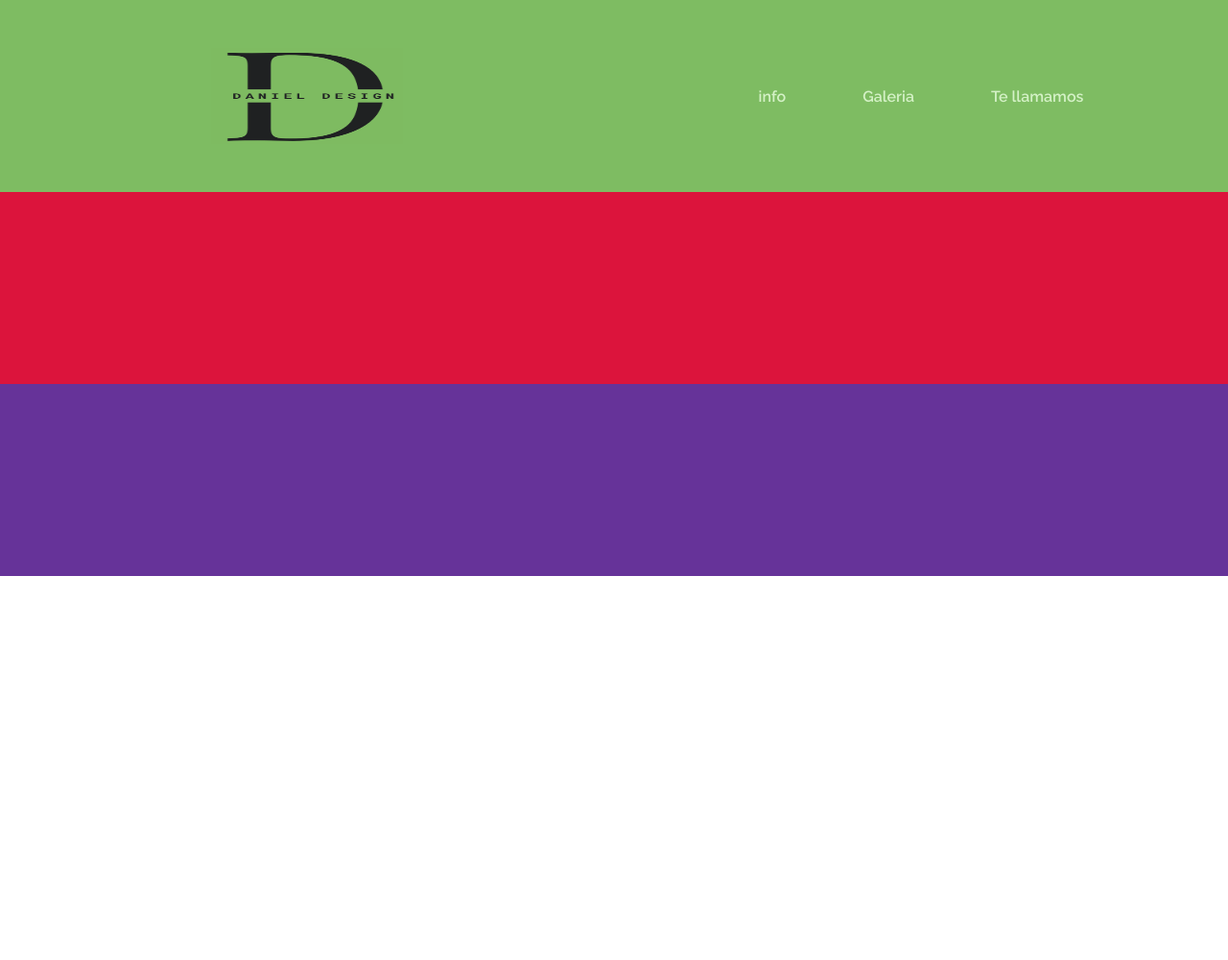
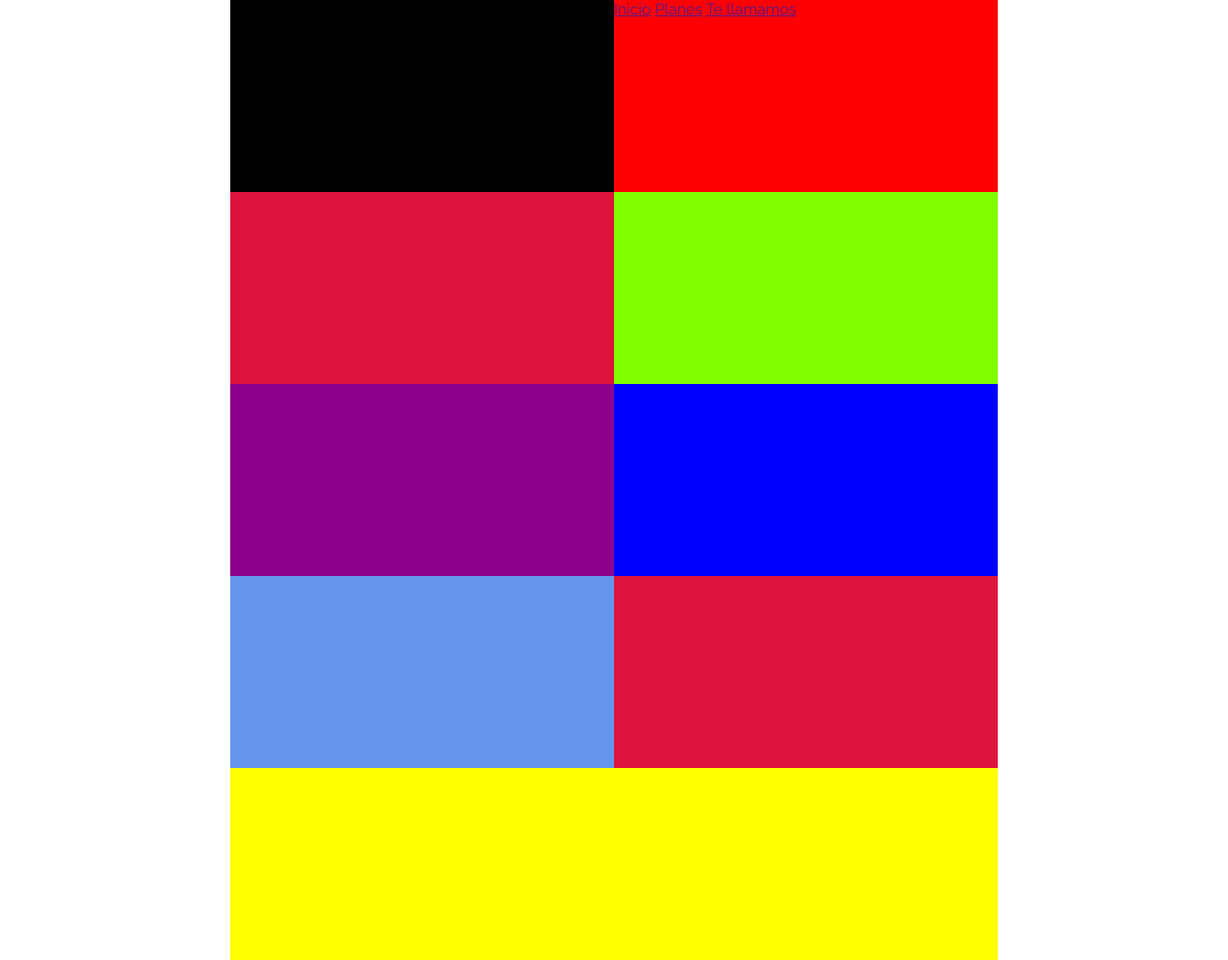
Before and after one commit to mrivdaniel/Landing_Page-NUCBA, a plain HTML site: page index.html in a window 1280 px wide. Shown: the whole page at 96% size. Before the commit the page ends 800 px from the top, so only its background shows below. Drawn offline with Linux system fonts and the light colour scheme.

Commit message:
tengo la maqueta general perfecta, falta hilar mas fino ahora

```diff
--- a/css/style.css
+++ b/css/style.css
@@ -24,111 +24,131 @@ body {
 
 /* fin de los seteos del css */
 
-/* inicio de la maquetacion por cajas */
-
-.sizing {
-    width: 100%;
-    height: 200px;
-}
-
+/* inicio de la maquetacion mas general */
 .body {
     display: flex;
     flex-wrap: wrap;
 }
 
+.header,
+.main,
+.footer {
+    width: 100%;
+    min-width: 150px;
+    height: 200px;
+}
+
 .main {
+    background-color: green;
+}
+
+.footer {
+    background-color: yellow;
+}
+
+.header {
+    display: flex;
+}
+
+.header__logo,
+.nav {
+    width: 100%;
+    height: 200px;
+}
+
+.header__logo {
+    background-color: black;
+}
+
+.nav {
+    background-color: red;
+}
+
+.main {
+    display: flex;
+    flex-wrap: wrap;
+    height: 1000px;
+}
+
+.inicio,
+.cards {
+    width: 100%;
+    height: 200px;
+}
+
+.cards {
+    height: 800px;
+}
+
+.inicio {
+    display: flex;
+}
+
+.inicio__left,
+.inicio__right {
+    width: 100%;
+    height: 200px;
+}
+
+.inicio__left {
     background-color: crimson;
 }
 
-.footer {
-    background-color: rebeccapurple;
+.inicio__right {
+    background-color: chartreuse;
 }
 
-/* fin de lo mas amplio */
-
-/* inicio del header */
-.header {
+.cards {
     display: flex;
-    background-color: var(--navbar_footer);
+    flex-wrap: wrap;
 }
 
-.header__logo {
+.card__one,
+.card__two,
+.card__three,
+.card__four {
     width: 100%;
+    height: 200px;
 }
 
-.nav {
-    width: 100%;
+.card__one {
+    background-color: darkmagenta;
 }
 
-/* inicio del navbar */
-.nav {
-    width: 100%;
-    display: flex;
-    flex-direction: column;
-    justify-content: center;
-    align-items: center;
-    gap: 1rem;
+.card__two {
+    background-color: blue;
 }
 
-.nav__link {
-    text-decoration: none;
-    font-weight: 600;
-    color: var(--fonts);
+.card__three {
+    background-color: cornflowerblue;
 }
 
-.nav__link:hover {
-    background-color: var(--hover);
-    border: 2px solid white;
-    border-radius: 1rem;
-    padding: 0.3rem;
+.card__four {
+    background-color: crimson;
 }
 
-.header__logo {
-    width: 100%;
-    display: flex;
-    align-items: center;
-    justify-content: center;
-}
-
-.header__img {
-    width: 50px;
-    height: 50px;
-}
-
-/* fin del header */
-/* inicio del main */
-
-
-
-
-
-
-
-
-
-
-
 @media (min-width: 600px) {
-    .header__img {
-        width: 100px;
-        height: 100px;
-    }
-    .nav {
-        flex-direction: row;
+    .main {
+        height: 600px;
     }
 
-    .info__img {
-        max-width: 300px;
-        max-height: 300px;
+    .cards {
+        height: 400px;
+    }
+
+    .card__one,
+    .card__two,
+    .card__three,
+    .card__four {
+        width: 50%;
     }
 }
 
 @media (min-width: 800px) {
-    .header__img {
-        width: 200px ;
-    }
 
-    .nav {
-        gap: 8rem;
+    .body {
+        width: 800px;
+        margin-left: auto;
+        margin-right: auto;
     }
 }
--- a/index.html
+++ b/index.html
@@ -12,45 +12,32 @@
     </title>
 </head>
 <body class="body">
-
-    <header class="header sizing">
+    <header class="header">
         <figure class="header__logo">
-            <img src="/assets/logo/D.png" alt="" class="header__img">
+            <img src="" alt="" class="header__img">
         </figure>
         <nav class="nav">
-            <a href="#" class="nav__link">info</a>
-            <a href="#" class="nav__link">Galeria</a>
-            <a href="#" class="nav__link">Te llamamos</a>
+            <a href="" class="nav__link">Inicio</a>
+            <a href="" class="nav__link">Planes</a>
+            <a href="" class="nav__link">Te llamamos</a>
         </nav>
     </header>
-    <main class="main sizing">
-        <section class="info">
-            <div class="info__left">
-                <!-- <h1 class="info__title">Diseño Web</h1>
-                <p class="info__paragraph">Con nosotros estarás disponible en todos los dispositivos</p>
-                <a href="#">planes y precios</a> -->
-            </div>
-            <figure class="info__right">
-                <!-- <img src="/assets/img/devices.svg" alt="responsive_img" class="info__img"> -->
+    <main class="main">
+        <section class="inicio">
+            <div class="inicio__left"></div>
+            <figure class="inicio__right">
+                <img src="" alt="">
             </figure>
         </section>
-        <section class="galeria">
-            <div class="galeria__text">
-                 <h2 class="galeria__title"></h2>
-                 <p class="galeria__paragraph"></p>
-            </div>
-            <figure class="cards">
-                <img src="" alt="" class="card__1">
-                <img src="" alt="" class="card__2">
-                <img src="" alt="" class="card__3">
-                <img src="" alt="" class="card__4">
-                <img src="" alt="" class="card__5">
-                <img src="" alt="" class="card__6">
-            </figure>
+        <section class="cards">
+            <div class="card__one"></div>
+            <div class="card__two"></div>
+            <div class="card__three"></div>
+            <div class="card__four"></div>
         </section>
     </main>
-    <footer class="footer sizing"></footer>
 
+    <footer class="footer"></footer>
 
 
 
```
Also changed, not shown: assets/img/tinified_cards/186-cliente.jpg (added), assets/img/tinified_cards/cliente-000-060.png (added), assets/img/tinified_cards/cliente-001.jpg (added), assets/img/tinified_cards/cliente-003.jpg (added), assets/img/tinified_cards/cliente-008.jpg (added), assets/img/tinified_cards/cliente-015.jpg (added), assets/img/tinified_cards/f.jpg (added).
